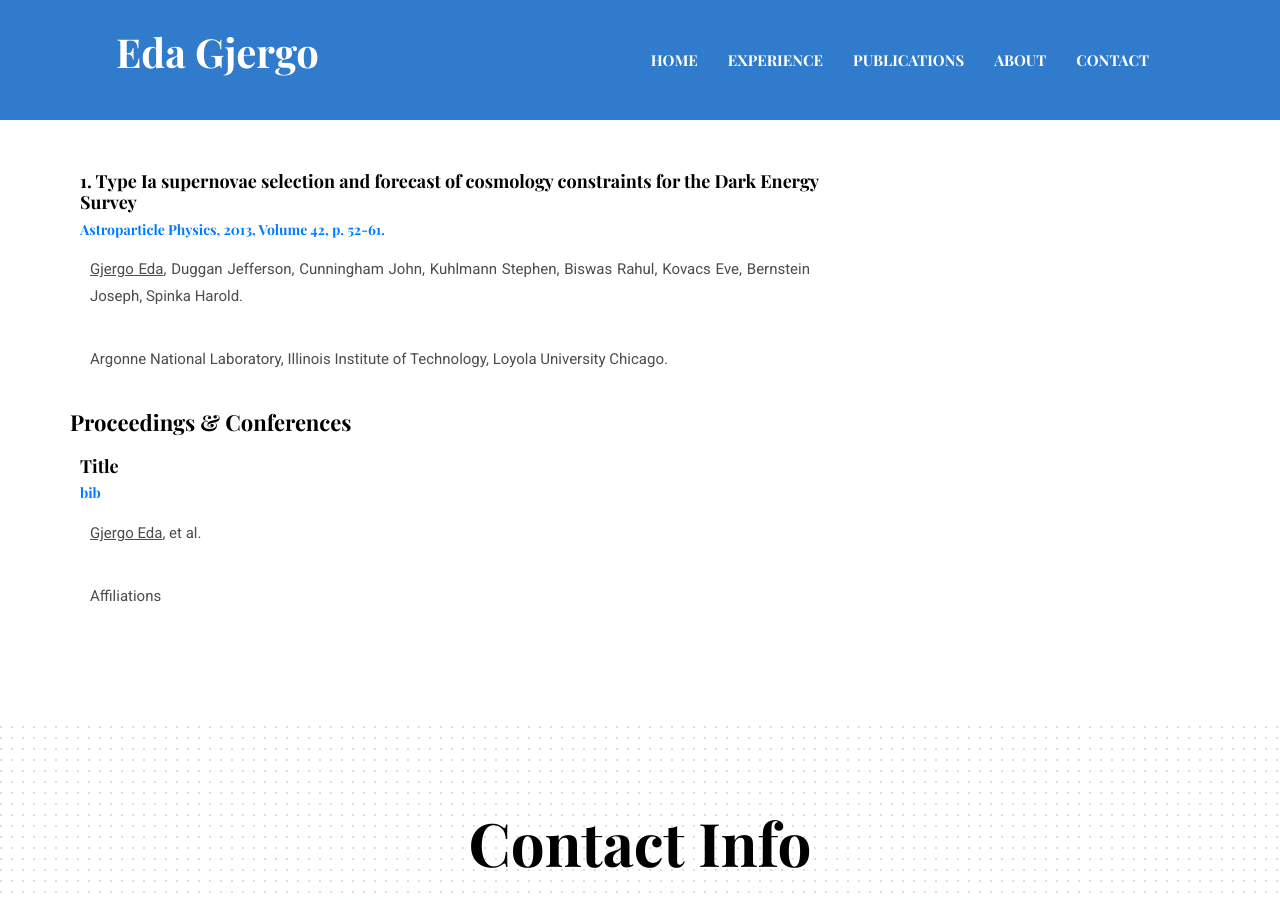
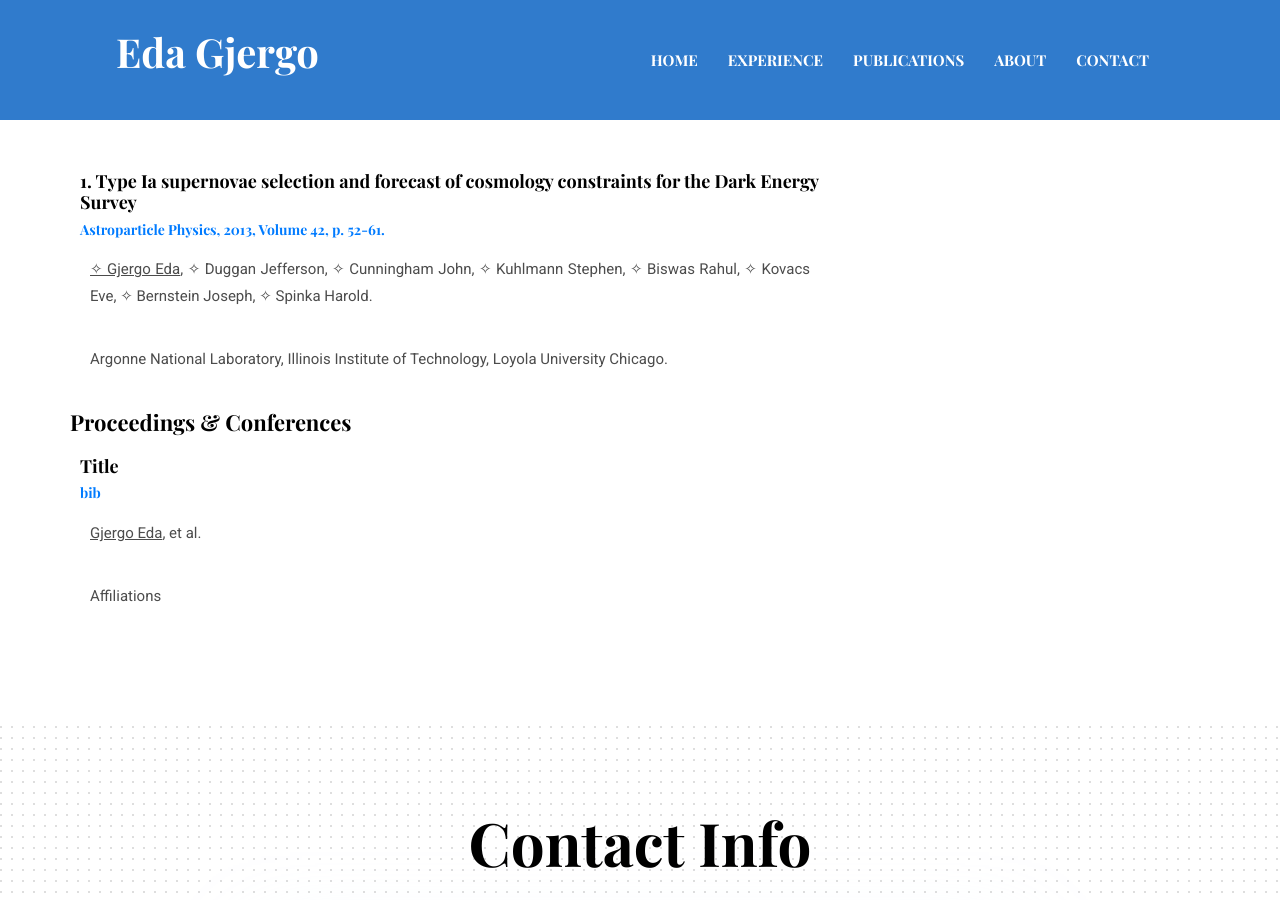
Before and after one commit to egjergo/egjergo.github.io, a Jekyll site: the page built from _pages/publications.md, in a window 1280 px wide and 900 px high, scrolled down 2250 px. Built offline with Jekyll 4.4.1, drawn with Linux system fonts in a browser that asks for light colours; part of the change alters nothing that is shown.

```diff
--- a/_pages/publications.md
+++ b/_pages/publications.md
@@ -188,14 +188,14 @@ class="underline"
       <h5>1. Type Ia supernovae selection and forecast of cosmology constraints for the Dark Energy Survey</h5>
       <h6><a target="_blank" href="https://ui.adsabs.harvard.edu/abs/2013APh....42...52G/abstract">Astroparticle Physics, 2013, Volume 42, p. 52-61.</a></h6>
       <p>
-      <u>Gjergo Eda</u>,
-      Duggan Jefferson,
-      Cunningham John,
-      Kuhlmann Stephen,
-      Biswas Rahul,
-      Kovacs Eve,
-      Bernstein Joseph,
-      Spinka Harold.
+      <u>&#10023; Gjergo Eda</u>,
+      &#10023; Duggan Jefferson,
+      &#10023; Cunningham John,
+      &#10023; Kuhlmann Stephen,
+      &#10023; Biswas Rahul,
+      &#10023; Kovacs Eve,
+      &#10023; Bernstein Joseph,
+      &#10023; Spinka Harold.
       </p>
       <p>
       Argonne National Laboratory,
```
